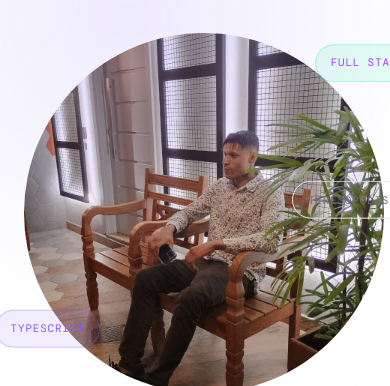
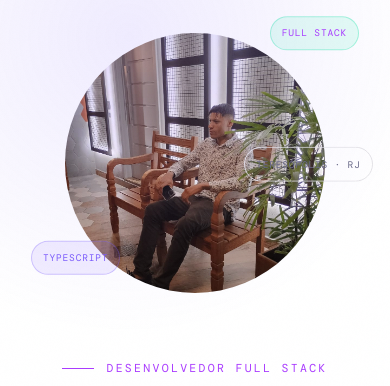
Before and after one commit to Israelsoaresdasilva/Portifolio-Israel-Soares, a website built with Vite: page Frontend/index.html in a window 390 px wide. Shown: the part 63-449 px from the top of the page. Built offline with nearby package versions, Linux system fonts and the light colour scheme; a web font is replaced by a local one.

Commit message:
Corrige exibicao da foto e ajusta layout mobile dos badges

```diff
--- a/Frontend/index.html
+++ b/Frontend/index.html
@@ -830,7 +830,12 @@
     .hero-desc { margin: 2rem auto; }
     .hero-cta { justify-content: center; flex-wrap: wrap; }
     .hero-visual { order: -1; }
-    .photo-ring { width: 360px; height: 360px; }
+    .photo-ring { width: 260px; height: 260px; }
+    .float-tag { font-size: 0.6rem; padding: 0.3rem 0.7rem; }
+    .float-tag-1 { top: -4%; right: 2%; }
+    .float-tag-2 { bottom: 6%; left: 2%; }
+    .float-tag-3 { top: 45%; right: -2%; }
+    body { overflow-x: hidden; }
     .stats-bar { padding: 1.5rem; gap: 2rem; flex-wrap: wrap; }
     section { padding: 5rem 1.5rem; }
     .project-card { grid-column: 1 / -1; }
```
Also changed, not shown: Frontend/favicon.svg (added), Frontend/foto.jpg (added).
